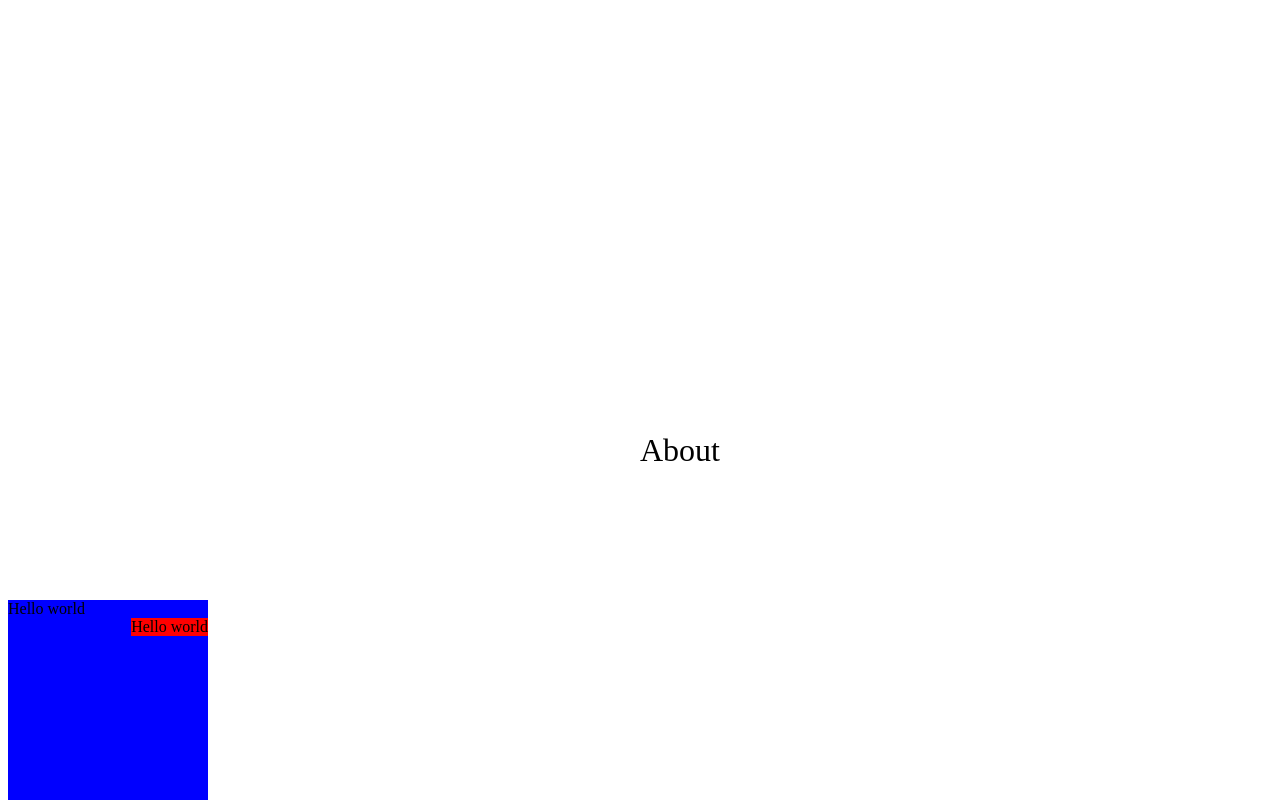
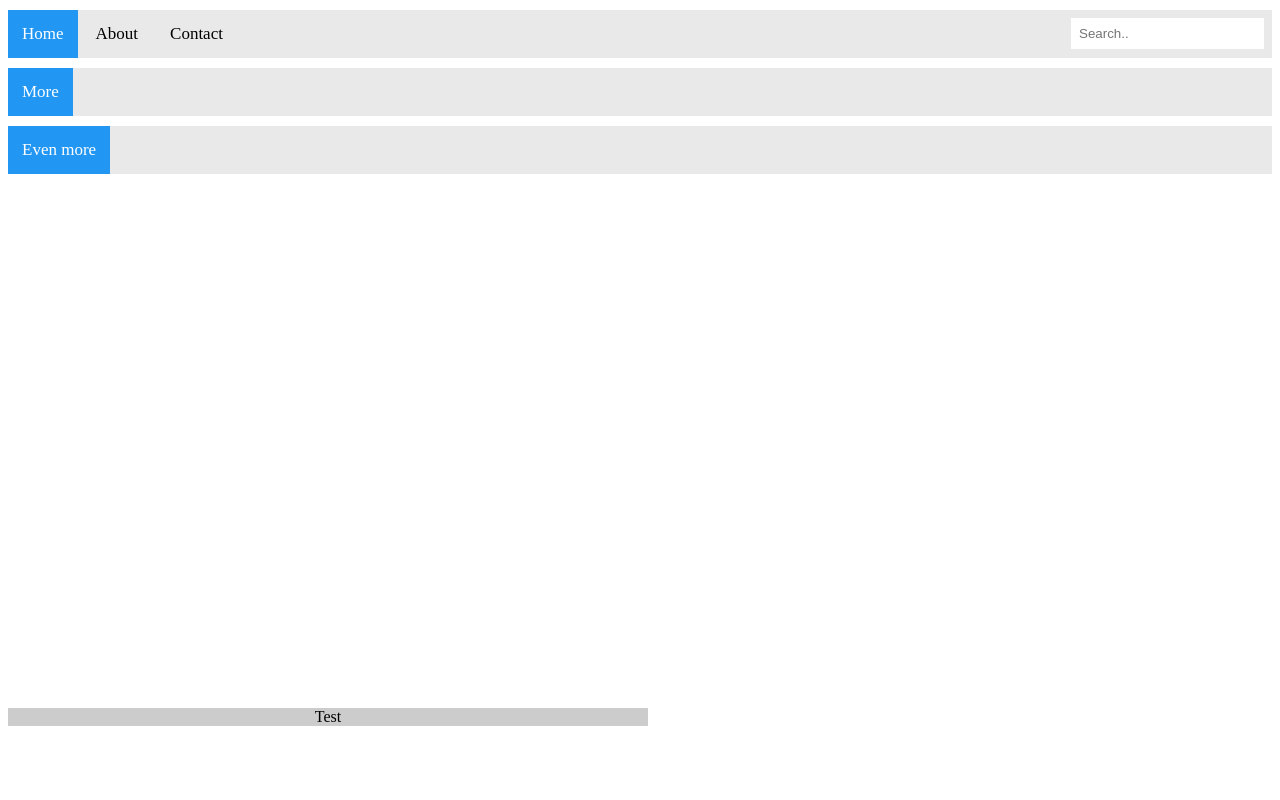
Before and after one commit to arthurmccool/basic-HTML-testing, a plain HTML site: page index.html in a window 1280 px wide. Drawn offline with Linux system fonts and the light colour scheme.

Commit message:
Testing more HTML and CSS

```diff
--- a/index.html
+++ b/index.html
@@ -5,10 +5,21 @@
 </head>
 
 <body>
-    <p class="header-text">About</p>
-    <div class="bottom-bar">Hello world
-      <div class="inside">Hello world
-      </div>
+    <div class="nav">
+      <a class="active" href="#home">Home</a>
+      <a href="#about">About</a>
+      <a href="#contact">Contact</a>
+      <input type="text" placeholder="Search..">
+    </div>
+    <div>
+      <p>Test</p>
+    </div>
+    <div class="nav">
+      <a class="active" href="#more">More</a>
+    </div>
+    <div class="nav">
+      <a class="active" href="#even more">Even more</a>
     </div>
 </body>
+
 </html>
--- a/main.css
+++ b/main.css
@@ -1,20 +1,64 @@
+* {
+  box-sizing: border-box;
+}
+
 .header-text {
   font-size: 2em;
-  position: absolute;
-  left: 50%;
-  top: 50%;
+  margin:0 auto;
 }
 
-.bottom-bar {
-  position: absolute;
-  bottom: 0;
-  background-color: blue;
-  width: 200px;
-  height: 200px;
+.nav {
+  overflow: hidden;
+  background-color: #e9e9e9;
+  margin: 10px 0;
 }
 
-.bottom-bar div {
+.nav a {
+  display: inline-block;
+  color: black;
+  padding: 14px 14px;
+  text-decoration: none;
+  text-align: center;
+  font-size: 17px;
+}
+
+.nav a:hover {
+  background-color: #ddd;
+  color: black;
+}
+
+.nav a.active {
+  background-color: #2196F3;
+  color: white;
+}
+
+.nav input[type=text] {
+  float: right;
+  padding: 8px;
+  border: none;
+  margin-top: 8px;
+  margin-right: 8px;
+  display: block;
+}
+
+p {
   position: absolute;
-  right: 0;
-  background-color: red;
+  width: 50%;
+  margin: 50% auto;
+  background-color: #ccc;
+  text-align: center;
 }
+
+@media screen and (max-width: 600px) {
+  .nav a, .nav input[type=text] {
+    float: none;
+    display: block;
+    text-align: left;
+    width: 100%;
+    margin: 0;
+    padding: 14px;
+  }
+  .nav input[type=text] {
+    border: 1px solid #ccc;
+  }
+}
```
Also changed, not shown: 1 other file.
